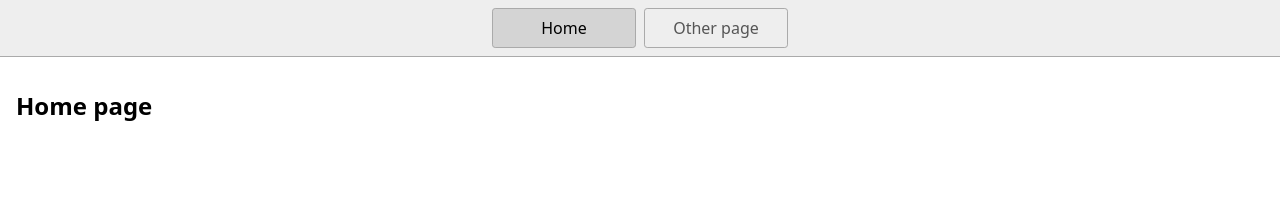
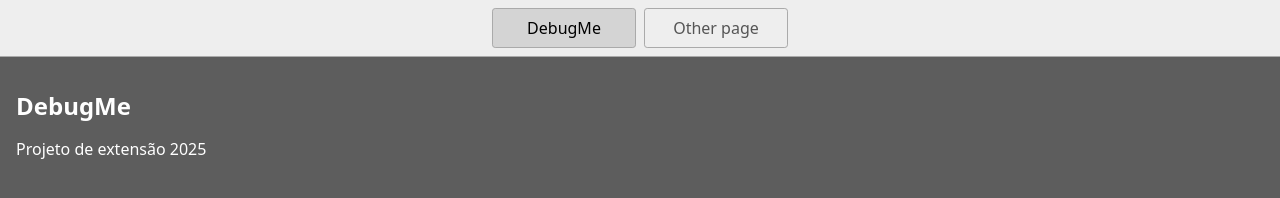
Before and after one commit to Mari1434/DebugMe, a website: page index.html in a window 1280 px wide. Drawn offline with Linux system fonts and the light colour scheme.

Commit message:
primeira versão

```diff
--- a/index.html
+++ b/index.html
@@ -13,11 +13,12 @@
   </head>
   <body>
     <nav>
-      <a href="/" aria-current="page">Home</a>
+      <a href="/" aria-current="page">DebugMe</a>
       <a href="/page2.html">Other page</a>
     </nav>
     <main>
-      <h1>Home page</h1>
+      <h1>DebugMe</h1>
+      <p>Projeto de extensão 2025</p>
     </main>
   </body>
 </html>
--- a/styles.css
+++ b/styles.css
@@ -6,7 +6,7 @@ body {
   margin: 0;
   font-family: system-ui, sans-serif;
   color: black;
-  background-color: white;
+  background-color: rgb(93, 93, 93);
 }
 
 nav {
@@ -43,4 +43,10 @@ main {
 h1 {
   font-weight: bold;
   font-size: 1.5rem;
+  color: white;
 }
+
+p {
+  color: white;
+
+}
```
Also changed, not shown: 1 other file.
